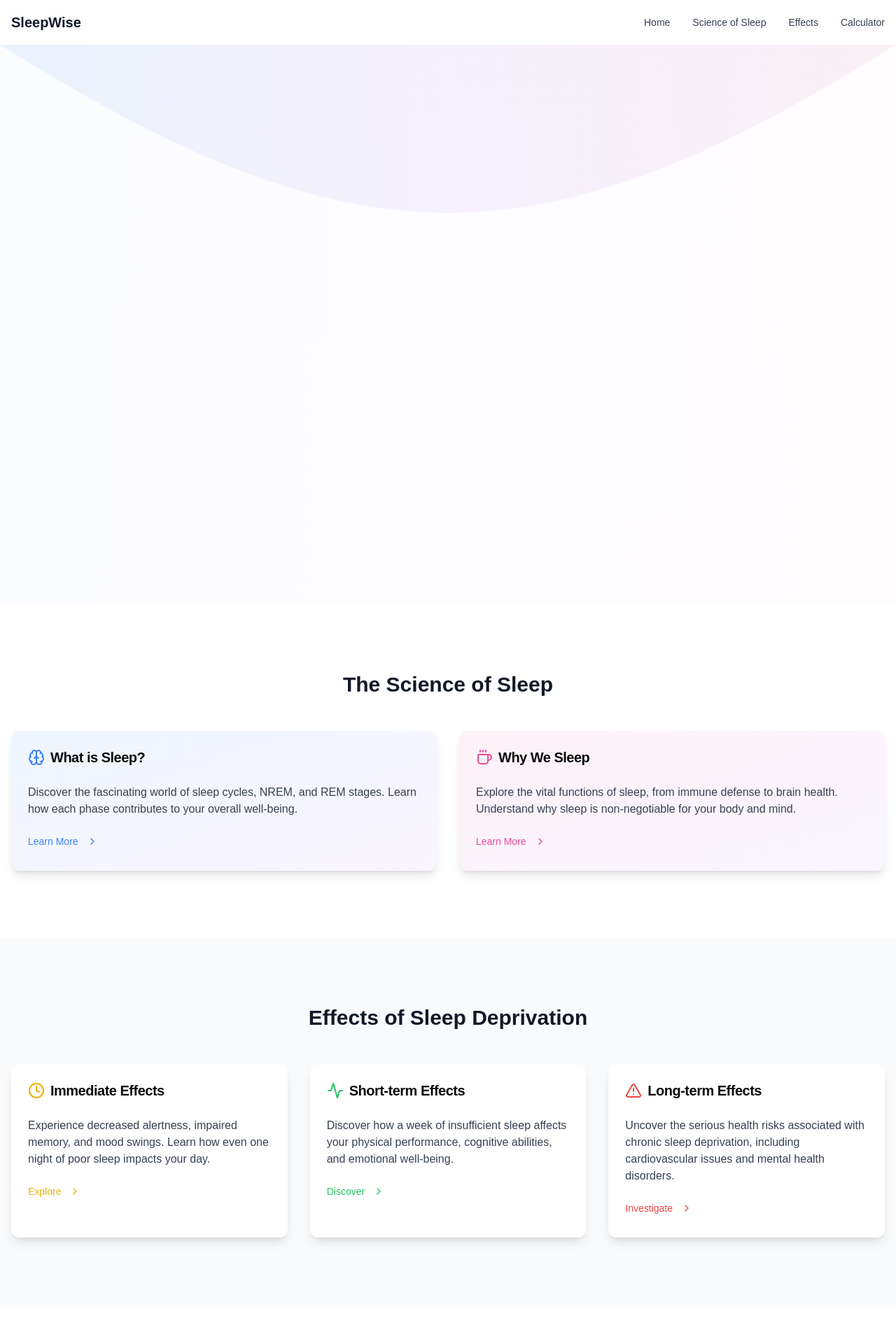
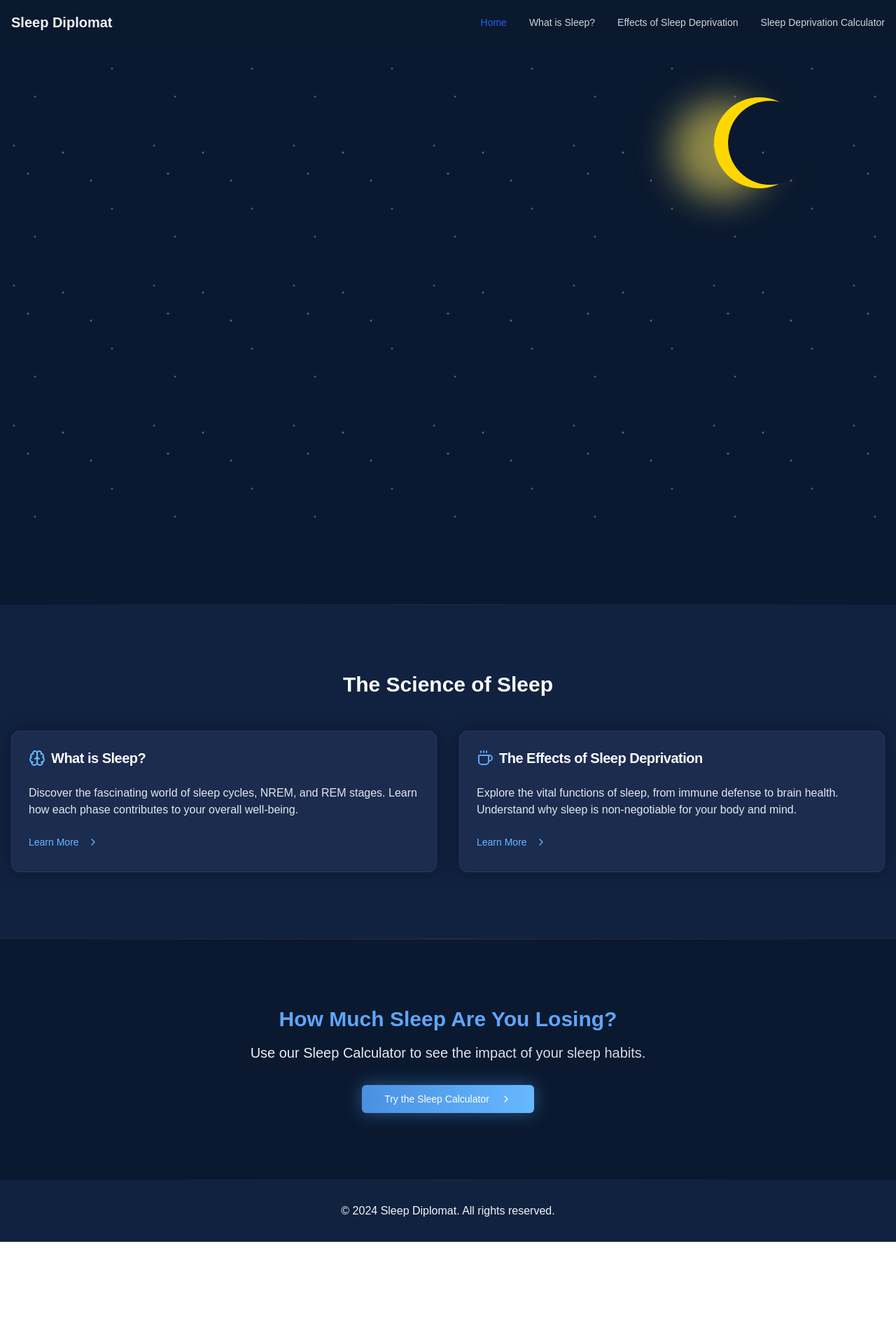
Before and after one commit to abram0v1ch/sleep-diplomat, a Next.js app: page / in a window 1280 px wide. Shown: the top 1920 px of the page at 70% size. After the commit the page ends 1774 px from the top, so only its background shows below. Built offline with nearby package versions, Linux system fonts and the light colour scheme.

Commit message:
Home page needs approval

```diff
--- a/app/globals.css
+++ b/app/globals.css
@@ -33,6 +33,10 @@ body {
     --chart-4: 43 74% 66%;
     --chart-5: 27 87% 67%;
     --radius: 0.5rem;
+    --background-dark: #0a192f;
+    --card-dark: #112240;
+    --text-primary: #e6f1ff;
+    --text-secondary: #8892b0;
   }
   .dark {
     --background: 0 0% 3.9%;
@@ -70,3 +74,105 @@ body {
     @apply bg-background text-foreground;
   }
 }
+
+/* Star animation */
+.stars {
+  background-image:
+    radial-gradient(2px 2px at 20px 30px, #eee, rgba(0,0,0,0)),
+    radial-gradient(2px 2px at 40px 70px, #fff, rgba(0,0,0,0)),
+    radial-gradient(2px 2px at 50px 160px, #ddd, rgba(0,0,0,0)),
+    radial-gradient(2px 2px at 90px 40px, #fff, rgba(0,0,0,0)),
+    radial-gradient(2px 2px at 130px 80px, #fff, rgba(0,0,0,0)),
+    radial-gradient(2px 2px at 160px 120px, #ddd, rgba(0,0,0,0));
+  background-repeat: repeat;
+  background-size: 200px 200px;
+  animation: stars 4s linear infinite;
+  transform: translateZ(0);
+}
+
+@keyframes stars {
+  0% {
+    transform: translateY(0);
+  }
+  100% {
+    transform: translateY(-200px);
+  }
+}
+
+/* Update card backgrounds */
+.card {
+  @apply bg-[#112240] border-none shadow-lg hover:shadow-xl transition-shadow duration-300;
+}
+
+/* Update text colors */
+.text-gray-700 {
+  @apply text-gray-300;
+}
+
+/* Update button gradients */
+.gradient-button {
+  @apply bg-gradient-to-r from-[#4A90E2] to-[#9B59B6] hover:from-[#357ABD] hover:to-[#8E44AD];
+}
+
+/* Update card and section backgrounds */
+section {
+  background-color: var(--background-dark);
+}
+
+.card {
+  background-color: var(--card-dark) !important;
+  color: var(--text-primary);
+}
+
+/* Ensure text visibility */
+.text-gray-700 {
+  color: var(--text-secondary) !important;
+}
+
+.text-gray-600 {
+  color: var(--text-secondary) !important;
+}
+
+.moon-container {
+	margin: 40px 60px;
+	display:flex;
+	flex-wrap: wrap;
+	gap: 10px;
+}
+
+.crescent-moon {
+	position: relative;
+	width: 100px;
+	height: 100px;
+}
+
+.crescent-moon::after {
+	content: "";
+	position: absolute;
+	width: 120px;
+	height: 120px;
+	border-radius: 50%;
+	box-shadow:
+		-15px 0px 0px 5px #ffd700,    /* Crescent shape */
+		-70px 10px 50px 10px rgba(255, 231, 95, 0.548); /* Glow following crescent shape */
+}
+
+/* Add subtle transitions between sections */
+section {
+  position: relative;
+}
+
+section::after {
+  content: '';
+  position: absolute;
+  bottom: 0;
+  left: 0;
+  right: 0;
+  height: 1px;
+  background: linear-gradient(
+    90deg,
+    transparent,
+    rgba(255, 215, 0, 0.1) 50%,
+    transparent
+  );
+}
--- a/app/page.tsx
+++ b/app/page.tsx
@@ -1,10 +1,10 @@
 'use client'
 
-import { useState } from 'react'
 import { motion, useScroll, useTransform } from 'framer-motion'
 import { Button } from "@/components/ui/button"
 import { Card, CardContent, CardHeader, CardTitle } from "@/components/ui/card"
-import { Brain, Activity, Coffee, ChevronRight, Clock, Heart, AlertTriangle } from 'lucide-react'
+import { Brain, Coffee, ChevronRight, Moon } from 'lucide-react'
+import Link from 'next/link'
 
 export default function HomePage() {
   const { scrollYProgress } = useScroll()
@@ -12,147 +12,117 @@ export default function HomePage() {
   const scale = useTransform(scrollYProgress, [0, 0.2], [1, 0.95])
 
   return (
-    <div className="min-h-screen bg-gradient-to-b from-gray-50 to-white text-gray-900">
-      <header className="fixed top-0 left-0 right-0 z-50 bg-white/80 backdrop-blur-md">
+    <div className="min-h-screen bg-[#0a192f] text-gray-100">
+      <header className="fixed top-0 left-0 right-0 z-50 bg-[#0a192f]/80 backdrop-blur-md">
         <div className="container mx-auto px-4">
           <div className="flex items-center justify-between h-16">
-            <a href="#" className="text-xl font-semibold text-gray-900">SleepWise</a>
+            <a className="text-xl font-semibold text-gray-100">Sleep Diplomat</a>
             <nav className="hidden md:flex space-x-8">
-              <a href="#" className="text-sm font-medium text-gray-700 hover:text-gray-900 transition-colors">Home</a>
-              <a href="#" className="text-sm font-medium text-gray-700 hover:text-gray-900 transition-colors">Science of Sleep</a>
-              <a href="#" className="text-sm font-medium text-gray-700 hover:text-gray-900 transition-colors">Effects</a>
-              <a href="#" className="text-sm font-medium text-gray-700 hover:text-gray-900 transition-colors">Calculator</a>
+              <a href="#" className="text-sm font-medium text-blue-600 hover:text-gray-100 transition-colors">Home</a>
+              <a href="/what-is-sleep" className="text-sm font-medium text-gray-300 hover:text-gray-100 transition-colors">What is Sleep?</a>
+              <a href="/sleep-deprivation-effects" className="text-sm font-medium text-gray-300 hover:text-gray-100 transition-colors">Effects of Sleep Deprivation</a>
+              <a href="/calculator" className="text-sm font-medium text-gray-300 hover:text-gray-100 transition-colors">Sleep Deprivation Calculator</a>
             </nav>
-            <Button variant="ghost" className="md:hidden">Menu</Button>
+            <Button variant="ghost" className="md:hidden text-gray-100">Menu</Button>
           </div>
         </div>
       </header>
 
       <main className="pt-16">
-        <section className="relative h-screen flex items-center justify-center overflow-hidden">
+        <section className="relative h-screen flex items-center justify-center overflow-hidden bg-[#0a192f]">
+          <div className="absolute inset-0 z-0">
+            <div className="stars absolute inset-0 opacity-50"></div>
+            <div className="moon-container absolute top-10 right-20">
+              <div className="crescent-moon"></div>
+            </div>
+          </div>
+
           <motion.div
             className="text-center z-10"
             style={{ opacity, scale }}
           >
-            <h1 className="text-5xl font-bold mb-4 bg-clip-text text-transparent bg-gradient-to-r from-gray-900 to-gray-600">
+            <h1 className="text-5xl font-bold mb-4 text-white">
               Why Sleep Matters
             </h1>
-            <p className="text-xl mb-8 max-w-2xl mx-auto text-gray-600">
+            <p className="text-xl mb-8 max-w-2xl mx-auto bg-gradient-to-r from-gray-100 to-gray-300 bg-clip-text text-transparent font-medium">
               Discover the true impact of sleep deprivation and learn why prioritizing rest is crucial for your health and performance.
             </p>
-            <Button className="bg-gradient-to-r from-blue-500 to-purple-600 text-white hover:from-blue-600 hover:to-purple-700 transition-all duration-300 transform hover:scale-105 shadow-lg">
-              Explore the Effects
+            <Button
+              onClick={() => {
+                document.querySelector('.py-24')?.scrollIntoView({
+                  behavior: 'smooth'
+                });
+              }}
+              className="bg-gradient-to-r from-[#FFE55C] to-[#FFB833] text-[#0a192f]
+              hover:from-[#FFF494] hover:to-[#FFD700]
+              transition-all duration-300 transform hover:scale-105
+              shadow-[0_0_25px_rgba(255,215,0,0.5)]
+              hover:shadow-[0_0_35px_rgba(255,215,0,0.7)]">
+              Explore
               <ChevronRight className="ml-2 h-4 w-4" />
             </Button>
           </motion.div>
-          <motion.div
-            className="absolute inset-0 z-0"
-            initial={{ opacity: 0, scale: 0.8 }}
-            animate={{ opacity: 1, scale: 1 }}
-            transition={{ duration: 1.5, ease: "easeOut" }}
-          >
-            <div className="absolute inset-0 bg-gradient-to-r from-blue-100 via-purple-100 to-pink-100 opacity-50" />
-            <svg className="absolute inset-0 w-full h-full" viewBox="0 0 100 100" preserveAspectRatio="none">
-              <path
-                d="M0,0 C40,40 60,40 100,0 L100,100 L0,100 Z"
-                fill="rgba(255,255,255,0.8)"
-                vectorEffect="non-scaling-stroke"
-              />
-            </svg>
-          </motion.div>
         </section>
 
-        <section className="py-24 bg-white">
+        <section className="py-24 bg-[#112240]">
           <div className="container mx-auto px-4">
-            <h2 className="text-3xl font-bold mb-12 text-center">The Science of Sleep</h2>
+            <h2 className="text-3xl font-bold mb-12 text-center text-white">The Science of Sleep</h2>
             <div className="grid md:grid-cols-2 gap-8">
-              <Card className="bg-gradient-to-br from-blue-50 to-purple-50 border-none shadow-lg hover:shadow-xl transition-shadow duration-300">
+              <Card className="bg-[#1B2C4F] border border-[#243B67] shadow-[0_0_30px_rgba(0,0,0,0.3)]
+                hover:shadow-[0_0_40px_rgba(0,0,0,0.4)] hover:border-[#2D4A80]
+                transition-all duration-300">
                 <CardHeader>
-                  <CardTitle className="flex items-center text-xl">
-                    <Brain className="w-6 h-6 mr-2 text-blue-500" />
+                  <CardTitle className="flex items-center text-xl bg-gradient-to-r from-white to-gray-100 bg-clip-text text-transparent">
+                    <Brain className="w-6 h-6 mr-2 text-[#67B8FF]" />
                     What is Sleep?
                   </CardTitle>
                 </CardHeader>
                 <CardContent>
-                  <p className="text-gray-700 mb-4">Discover the fascinating world of sleep cycles, NREM, and REM stages. Learn how each phase contributes to your overall well-being.</p>
-                  <Button variant="link" className="text-blue-500 hover:text-blue-700 p-0">
-                    Learn More <ChevronRight className="ml-1 h-4 w-4" />
-                  </Button>
+                  <p className="text-gray-200 mb-4">
+                    Discover the fascinating world of sleep cycles, NREM, and REM stages. Learn how each phase contributes to your overall well-being.
+                  </p>
+                  <Link href="/what-is-sleep">
+                    <Button variant="link" className="text-[#67B8FF] hover:text-[#89CDFF] p-0">
+                      Learn More <ChevronRight className="ml-1 h-4 w-4" />
+                    </Button>
+                  </Link>
                 </CardContent>
               </Card>
-              <Card className="bg-gradient-to-br from-pink-50 to-purple-50 border-none shadow-lg hover:shadow-xl transition-shadow duration-300">
+              <Card className="bg-[#1B2C4F] border border-[#243B67] shadow-[0_0_30px_rgba(0,0,0,0.3)]
+                hover:shadow-[0_0_40px_rgba(0,0,0,0.4)] hover:border-[#2D4A80]
+                transition-all duration-300">
                 <CardHeader>
-                  <CardTitle className="flex items-center text-xl">
-                    <Coffee className="w-6 h-6 mr-2 text-pink-500" />
-                    Why We Sleep
+                  <CardTitle className="flex items-center text-xl bg-gradient-to-r from-white to-gray-100 bg-clip-text text-transparent">
+                  <Coffee className="w-6 h-6 mr-2 text-blue-400" />
+                    The Effects of Sleep Deprivation
                   </CardTitle>
                 </CardHeader>
                 <CardContent>
-                  <p className="text-gray-700 mb-4">Explore the vital functions of sleep, from immune defense to brain health. Understand why sleep is non-negotiable for your body and mind.</p>
-                  <Button variant="link" className="text-pink-500 hover:text-pink-700 p-0">
-                    Learn More <ChevronRight className="ml-1 h-4 w-4" />
-                  </Button>
+                  <p className="text-gray-200 mb-4">
+                  Explore the vital functions of sleep, from immune defense to brain health. Understand why sleep is non-negotiable for your body and mind.
+                  </p>
+                  <Link href="/sleep-deprivation-effects">
+                    <Button variant="link" className="text-[#67B8FF] hover:text-[#89CDFF] p-0">
+                      Learn More <ChevronRight className="ml-1 h-4 w-4" />
+                    </Button>
+                  </Link>
                 </CardContent>
               </Card>
             </div>
           </div>
         </section>
 
-        <section className="py-24 bg-gray-50">
+        <section className="py-24 bg-[#0a192f] text-center">
           <div className="container mx-auto px-4">
-            <h2 className="text-3xl font-bold mb-12 text-center">Effects of Sleep Deprivation</h2>
-            <div className="grid md:grid-cols-3 gap-8">
-              <Card className="bg-white border-none shadow-lg hover:shadow-xl transition-shadow duration-300">
-                <CardHeader>
-                  <CardTitle className="flex items-center text-xl">
-                    <Clock className="w-6 h-6 mr-2 text-yellow-500" />
-                    Immediate Effects
-                  </CardTitle>
-                </CardHeader>
-                <CardContent>
-                  <p className="text-gray-700 mb-4">Experience decreased alertness, impaired memory, and mood swings. Learn how even one night of poor sleep impacts your day.</p>
-                  <Button variant="link" className="text-yellow-500 hover:text-yellow-700 p-0">
-                    Explore <ChevronRight className="ml-1 h-4 w-4" />
-                  </Button>
-                </CardContent>
-              </Card>
-              <Card className="bg-white border-none shadow-lg hover:shadow-xl transition-shadow duration-300">
-                <CardHeader>
-                  <CardTitle className="flex items-center text-xl">
-                    <Activity className="w-6 h-6 mr-2 text-green-500" />
-                    Short-term Effects
-                  </CardTitle>
-                </CardHeader>
-                <CardContent>
-                  <p className="text-gray-700 mb-4">Discover how a week of insufficient sleep affects your physical performance, cognitive abilities, and emotional well-being.</p>
-                  <Button variant="link" className="text-green-500 hover:text-green-700 p-0">
-                    Discover <ChevronRight className="ml-1 h-4 w-4" />
-                  </Button>
-                </CardContent>
-              </Card>
-              <Card className="bg-white border-none shadow-lg hover:shadow-xl transition-shadow duration-300">
-                <CardHeader>
-                  <CardTitle className="flex items-center text-xl">
-                    <AlertTriangle className="w-6 h-6 mr-2 text-red-500" />
-                    Long-term Effects
-                  </CardTitle>
-                </CardHeader>
-                <CardContent>
-                  <p className="text-gray-700 mb-4">Uncover the serious health risks associated with chronic sleep deprivation, including cardiovascular issues and mental health disorders.</p>
-                  <Button variant="link" className="text-red-500 hover:text-red-700 p-0">
-                    Investigate <ChevronRight className="ml-1 h-4 w-4" />
-                  </Button>
-                </CardContent>
-              </Card>
-            </div>
-          </div>
-        </section>
-
-        <section className="py-24 bg-white text-center">
-          <div className="container mx-auto px-4">
-            <h2 className="text-3xl font-bold mb-4">How Much Sleep Are You Losing?</h2>
-            <p className="text-xl mb-8 text-gray-600 max-w-2xl mx-auto">Use our Sleep Calculator to see the impact of your sleep habits and get personalized recommendations.</p>
-            <Button size="lg" className="bg-gradient-to-r from-purple-500 to-pink-500 text-white hover:from-purple-600 hover:to-pink-600 transition-all duration-300 transform hover:scale-105 shadow-lg">
+            <h2 className="text-3xl font-bold mb-4 text-blue-400">How Much Sleep Are You Losing?</h2>
+            <p className="text-xl mb-8 max-w-2xl mx-auto bg-gradient-to-r from-gray-100 to-gray-300 bg-clip-text text-transparent font-medium">
+              Use our Sleep Calculator to see the impact of your sleep habits.
+            </p>
+            <Button size="lg" className="bg-gradient-to-r from-[#4A90E2] to-[#67B8FF] text-white
+              hover:from-[#60A5F7] hover:to-[#89CDFF]
+              transition-all duration-300 transform hover:scale-105
+              shadow-[0_0_25px_rgba(74,144,226,0.5)]
+              hover:shadow-[0_0_35px_rgba(74,144,226,0.7)]">
               Try the Sleep Calculator
               <ChevronRight className="ml-2 h-4 w-4" />
             </Button>
@@ -160,9 +130,9 @@ export default function HomePage() {
         </section>
       </main>
 
-      <footer className="bg-gray-100 py-8 text-center text-gray-600">
+      <footer className="bg-[#112240] py-8 text-center text-gray-100">
         <div className="container mx-auto px-4">
-          <p>&copy; 2023 SleepWise. All rights reserved.</p>
+          <p>&copy; {new Date().getFullYear()} Sleep Diplomat. All rights reserved.</p>
         </div>
       </footer>
     </div>
```
